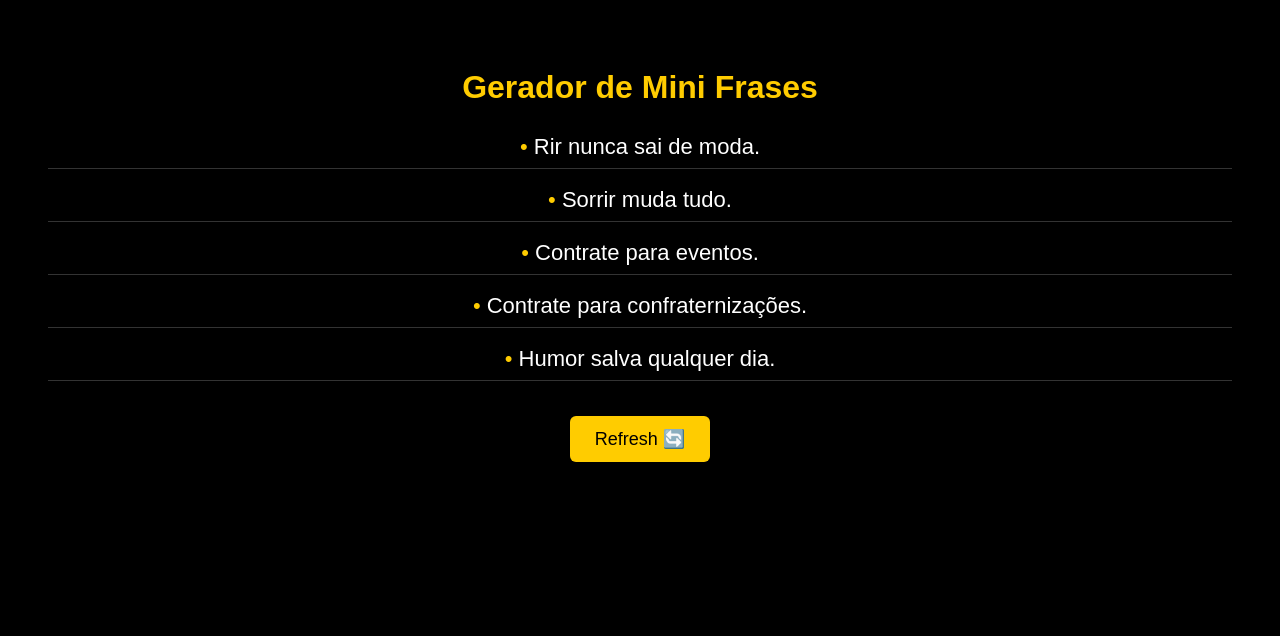
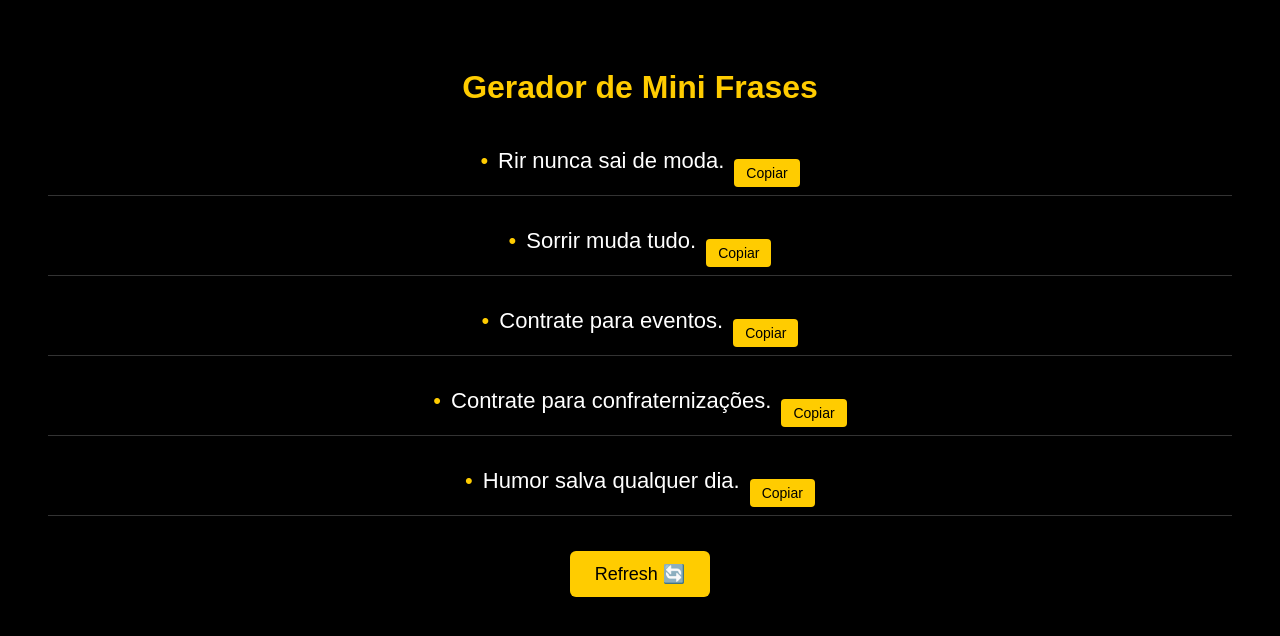
Before and after one commit to atendemidia/atnd, a Jekyll site: the page gerariso.html, which Jekyll copies as it is, in a window 1280 px wide. Shown: the top 636 px of the page. Built offline with Jekyll 4.4.1, drawn with Linux system fonts in a browser that asks for light colours.

Commit message:
Update gerariso.html

```diff
--- a/gerariso.html
+++ b/gerariso.html
@@ -2,7 +2,7 @@
 <html lang="pt-BR">
 <head>
 <meta charset="UTF-8">
-<title>Gerador de Mini Frases sobre Riso</title>
+<title>Gerador de Mini Frases sobre o Riso</title>
 
 <style>
     body {
@@ -23,10 +23,29 @@
         margin: 10px 0;
         padding: 8px;
         border-bottom: 1px solid #333;
+        display: flex;
+        justify-content: center;
+        align-items: center;
+        gap: 10px;
+        position: relative;
     }
 
     .yellow {
         color: #ffcc00;
+    }
+
+    .copy-btn {
+        background: #ffcc00;
+        color: #000;
+        border: none;
+        padding: 6px 12px;
+        cursor: pointer;
+        font-size: 14px;
+        border-radius: 4px;
+    }
+
+    .copy-btn:hover {
+        background: #e6b800;
     }
 
     button {
@@ -43,6 +62,22 @@
     button:hover {
         background: #e6b800;
     }
+
+    /* NOTIFICAÇÃO DE COPIA COM FADE */
+    .copy-alert {
+        position: absolute;
+        background: #ffcc00;
+        color: #000;
+        padding: 5px 8px;
+        border-radius: 4px;
+        font-size: 14px;
+        opacity: 0;
+        transition: opacity 0.7s ease;
+        pointer-events: none;
+        top: -5px;
+        right: 10px;
+    }
+
 </style>
 </head>
 
@@ -103,20 +145,23 @@
 
         const listaCompleta = [...frasesBase, ...frasesEspeciais()];
 
-        // Sorteia 5 frases
         const sorteadas = [];
         while (sorteadas.length < 5) {
             const f = listaCompleta[Math.floor(Math.random() * listaCompleta.length)];
             if (!sorteadas.includes(f)) sorteadas.push(f);
         }
 
-        // Exibe
         sorteadas.forEach(f => {
-            container.innerHTML += `<div class="phrase"><span class="yellow">•</span> ${f}</div>`;
+            container.innerHTML += `
+                <div class="phrase">
+                    <span class="yellow">•</span> ${f}
+                    <button class="copy-btn" onclick="copiarTexto(this, '${f.replace(/'/g, "\\'")}')">Copiar</button>
+                    <span class="copy-alert">Copiado com sucesso</span>
+                </div>
+            `;
         });
     }
 
-    // Gera frases automaticamente ao abrir
     generatePhrases();
 </script>
 
```
Also changed, not shown: other parts of gerariso.html (+11 -4 lines).
